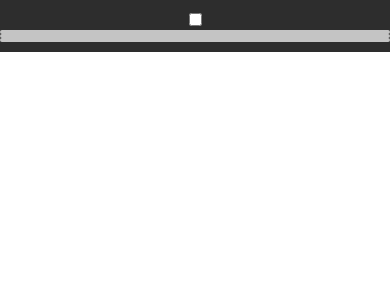
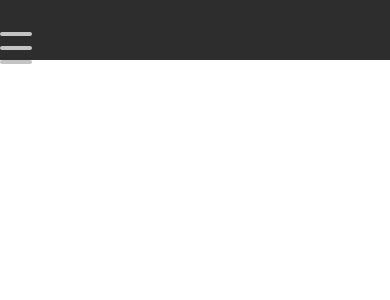
Before and after one commit to Ignas-Vaitkus/kickertech-task, a React (Create React App) app: page / in a window 390 px wide. Shown: the top 300 px of the page. Built offline with nearby package versions, Linux system fonts and the light colour scheme.

Commit message:
Set new font size and aligned hamburger icon

```diff
--- a/src/components/Navbar/Navbar.css
+++ b/src/components/Navbar/Navbar.css
@@ -1,10 +1,34 @@
 .Navbar {
   background-color: #2d2d2d;
-  padding: 10px 0;
+  height: 60px;
+}
+
+.Navbar nav {
+  height: 100%;
 }
 
 .Navbar ul {
   display: none;
+}
+
+.Navbar .checkbox {
+  display: block;
+  height: 32px;
+  width: 32px;
+  margin: 0;
+  z-index: 5;
+  opacity: 0;
+  cursor: pointer;
+}
+
+.Navbar .hamburger-lines {
+  display: block;
+  height: 32px;
+  width: 32px;
+  z-index: 2;
+  display: flex;
+  flex-direction: column;
+  justify-content: space-between;
 }
 
 .Navbar .hamburger-lines .line {
@@ -22,10 +46,13 @@
   }
 
   .Navbar ul {
+    height: 100%;
     display: flex;
     justify-content: center;
+    align-items: center;
     gap: 25px;
     list-style-type: none;
+    font-size: 20px;
     margin: 0;
     padding: 0;
   }
```
